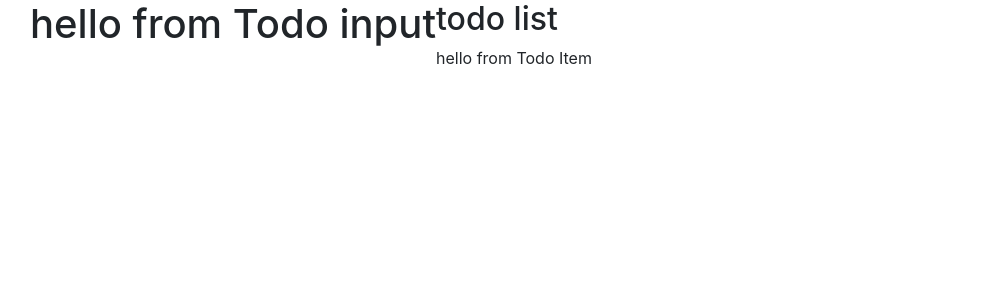
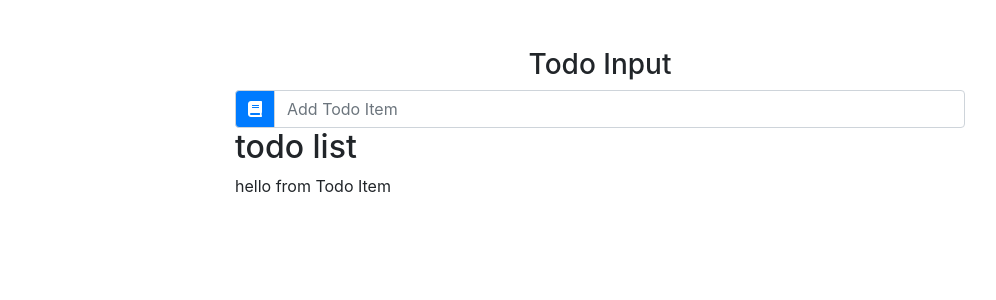
Before and after one commit to aferracci/react-todo-list, a React (Create React App) app: page / in a window 1280 px wide. Shown: the top 300 px of the page, without its empty margins (40-1036 px from the left). Built offline with nearby package versions, Linux system fonts and the light colour scheme.

Commit message:
App Component structured

```diff
--- a/src/App.js
+++ b/src/App.js
@@ -1,21 +1,50 @@
-import React from 'react';
+import React, { Component } from 'react';
 import "@fortawesome/fontawesome-free/css/all.min.css";
 import "bootstrap/dist/css/bootstrap.min.css";
-
+import uuid from "uuid";
 import TodoInput from "./components/TodoInput";
 import TodoList from "./components/TodoList";
 
-function App() {
-  return (
-  <div>
-    <div className = "container" >
-      <div className = "row" >
-        <TodoInput/>
-        <TodoList/>
+class App extends Component {
+
+  state={
+    items: [{id: 1, title: "wake up"}, {id: 2, title: "have breakfast"}],
+    id: uuid(),
+    item: '',
+    editItem: false
+  };
+
+  handleChange = () => {console.log('handle change')}
+  handleSubmit = () => {console.log('handle submit')}
+  clearList = () => {console.log('clear list')}
+  handleDelete = (id) => {console.log('handle delete')}
+  handleEdit = (id) => {console.log('handle edit')}
+
+  render() {
+    return (
+      <div className="container" >
+        <div className="row" >
+          <div className="col.10 mx-auto col-md-8 mt-5" >
+            <h3 className="text-capitalize text-center">
+              todo input
+            </h3>
+            <TodoInput
+              item={this.state.item}
+              handleChange={this.handleChange}
+              handleSubmit={this.handleSubmit}
+              editItem={this.state.editItem}
+            />
+            <TodoList
+              items={this.state.items}
+              clearList={this.clearList}
+              handleDelete={this.handleDelete}
+              handleEdit={this.handleEdit}
+            />
+          </div>
+        </div>
       </div>
-    </div>
-  </div>
-  );
+    );
+  }
 }
 
 export default App;
--- a/src/components/TodoInput.js
+++ b/src/components/TodoInput.js
@@ -2,10 +2,25 @@
 
 export default class TodoInput extends Component {
     render() {
+        const {item, handleChange, handleSubmit, editItem} = this.props;
+
         return (
-            <h1>
-                hello from Todo input
-            </h1>
+            <div classeName="card card-body my-3">
+                <form onSubmit={handleSubmit} >
+                    <div className="input-group">
+                        <div className="input-group-prepend">
+                            <div className="input-group-text bg-primary text-white">
+                                <i className="fas fa-book" />
+                            </div>
+                        </div>
+                        <input
+                            type="text"
+                            className="form-control text-capitalize"
+                            placeholder="add todo item"
+                        />
+                    </div>
+                </form>
+            </div>
         )
     }
 }
```
